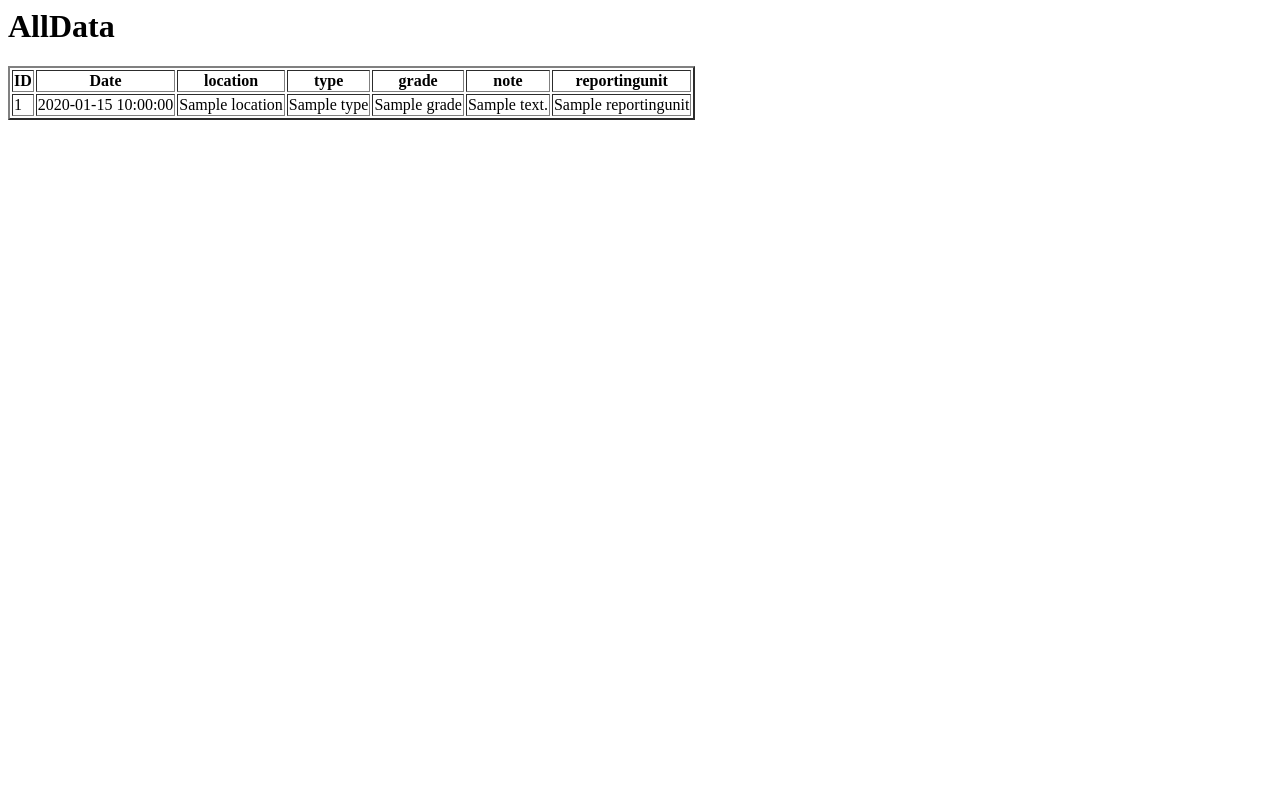
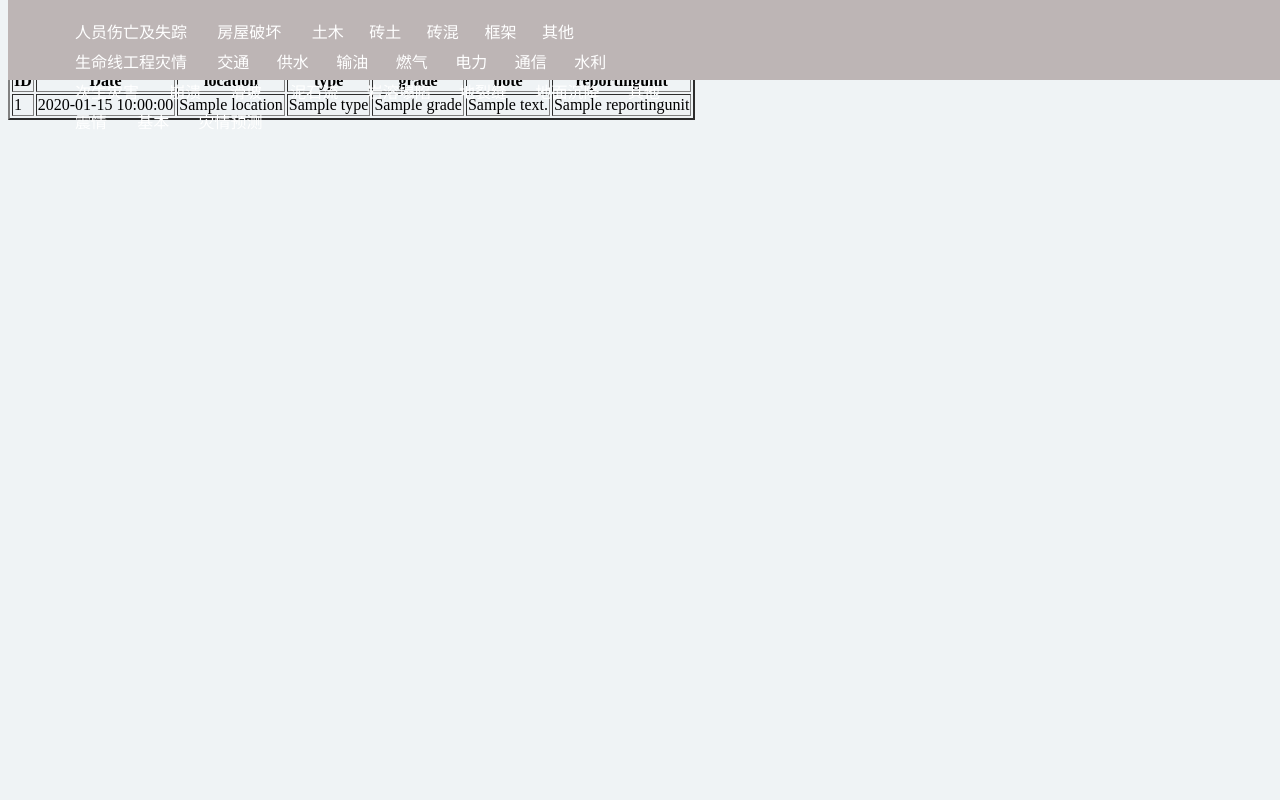
Before and after one commit to judebues/softmanage, a Django app: template work/yml/Wordprocessing/templates/index.html in a window 1280 px wide. Run offline with Django 3.2, Linux system fonts and the light colour scheme; the template is opened without the code that fills it: most values are stand-ins (such as "Sample title", 1, 10 or a date in 2020).

Commit message:
修改页面

```diff
--- /dev/null
+++ b/work/yml/Wordprocessing/static/css/footer.css
@@ -0,0 +1,63 @@
+.top{
+    /* 设置宽度高度背景颜色 */
+    height: 10%; /*高度改为自动高度*/
+    width:100%;
+    margin-left: 0;
+    background:rgb(189, 181, 181);
+    position: fixed; /*固定在顶部*/
+    top: 0;/*离顶部的距离为0*/
+    margin-bottom: 5px;
+}
+.top ul{
+    /* 清除ul标签的默认样式 */
+    width: auto;/*宽度也改为自动*/
+    list-style-type: none;
+    white-space:nowrap;
+    overflow: hidden;
+    margin-left: 5%;
+    /* margin-top: 0;          */
+    padding: 0;
+
+}
+.top li {
+    float:left; /* 使li内容横向浮动，即横向排列  */
+    margin-right:2%;  /* 两个li之间的距离*/
+    position: relative;
+    overflow: hidden;
+}
+
+.top li a{
+   /* 设置链接内容显示的格式*/
+    display: block; /* 把链接显示为块元素可使整个链接区域可点击 */
+    color:white;
+    text-align: center;
+    padding: 3px;
+    overflow: hidden;
+    text-decoration: none; /* 去除下划线 */
+
+}
+.top li a:hover{
+    /* 鼠标选中时背景变为黑色 */
+    background-color: #111;
+}
+.top ul li ul{
+    /* 设置二级菜单 */
+    margin-left: -0.2px;
+    background:rgb(189, 181, 181);
+    position: relative;
+    display: none; /* 默认隐藏二级菜单的内容 */
+
+}
+.top ul li ul li{
+    /* 二级菜单li内容的显示 */
+
+    float:none;
+    text-align: center;
+}
+.top ul li:hover ul{
+    /* 鼠标选中二级菜单内容时 */
+    display: block;
+}
+body{
+    background:#eff3f5;
+}
--- a/work/yml/Wordprocessing/templates/footer.html
+++ b/work/yml/Wordprocessing/templates/footer.html
@@ -0,0 +1,45 @@
+{% load static %}
+<div class="top">
+    <center>
+        <ul>
+            <li><a href="#">人员伤亡及失踪</a>
+ 	    <ul>
+            <li><a href="#">死亡</a></li>
+            <li><a href="#">受伤</a></li>
+            <li><a href="#">失踪</a></li>
+        </ul>
+            <li><a href="#">房屋破坏</a></li>
+        <ul>
+            <li><a href="#">土木</a></li>
+            <li><a href="#">砖土</a></li>
+            <li><a href="#">砖混</a></li>
+            <li><a href="#">框架</a></li>
+            <li><a href="#">其他</a></li>
+	    </ul>
+        <li><a href="#">生命线工程灾情</a></li>
+        <ul>
+            <li><a href="#">交通</a></li>
+            <li><a href="#">供水</a></li>
+            <li><a href="#">输油</a></li>
+            <li><a href="#">燃气</a></li>
+            <li><a href="#">电力</a></li>
+            <li><a href="#">通信</a></li>
+            <li><a href="#">水利</a></li>
+	    </ul>
+        <li><a href="#">次生灾害</a></li>
+        <ul>
+            <li><a href="#">崩溃</a></li>
+            <li><a href="#">滑坡</a></li>
+            <li><a href="#">泥石流</a></li>
+            <li><a href="#">岩溶塌陷</a></li>
+            <li><a href="#">地裂缝</a></li>
+            <li><a href="#">地面沉降</a></li>
+            <li><a href="#">其他</a></li>
+	    </ul>
+        <li><a href="#">震情</a></li>
+        <ul>
+            <li><a href="#">基本</a></li>
+            <li><a href="#">灾情预测</a></li>
+        </ul>
+    </center>
+</div>
--- a/work/yml/Wordprocessing/templates/index.html
+++ b/work/yml/Wordprocessing/templates/index.html
@@ -1,6 +1,8 @@
+{% load static %}
 <html>
 <head>
     <title>mshd</title>
+    <link rel="stylesheet" href="static/css/footer.css">
 </head>
 <body>
     {% include 'footer.html'%}
--- a/work/yml/yml/settings.py
+++ b/work/yml/yml/settings.py
@@ -130,3 +130,7 @@ STATIC_URL = '/static/'
 TEMPLATES_DIR=(
     os.path.join(BASE_DIR,'templates')
 )
+
+STATICFILES_DIRS = (
+    os.path.join(BASE_PATH, 'static'),
+)
```
